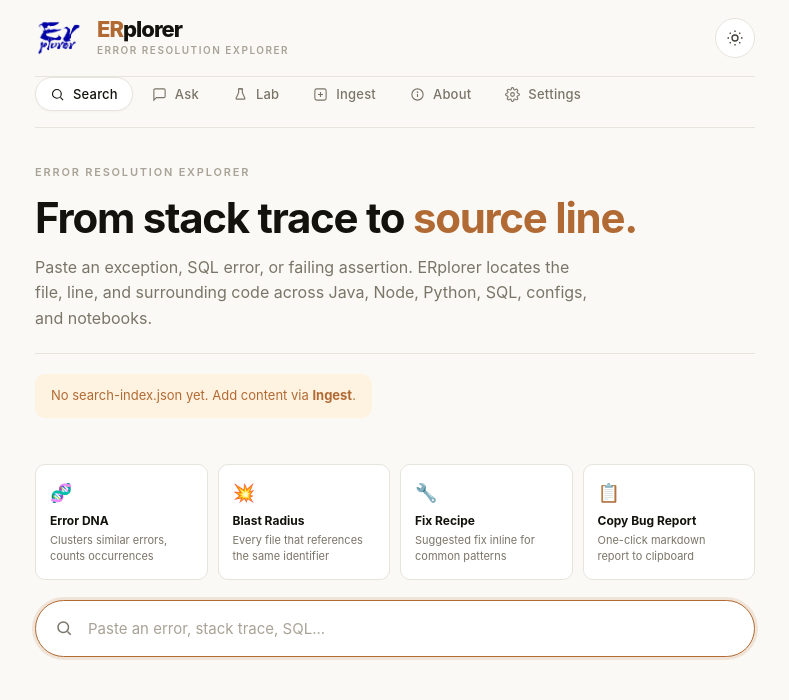
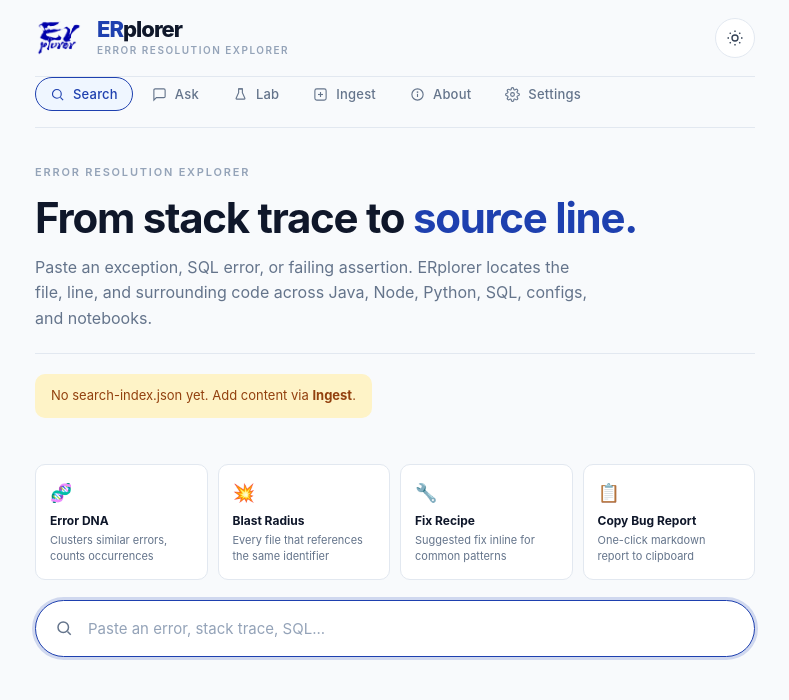
Before and after one commit to suryasticsai/erplorer, a website: page index.html in a window 1280 px wide. Shown: the whole page, without its empty margins (245-1034 px from the left). Drawn offline with Linux system fonts and the light colour scheme; no server answers.

Commit message:
Update style.css

```diff
--- a/style.css
+++ b/style.css
@@ -1,34 +1,95 @@
 /* ============================================================
    ERplorer — stylesheet
-   Warm paper palette, editorial typography, mobile-first.
+   Blue palette matching the logo. Cool, editorial, mobile-first.
    ============================================================ */
 
 /* ===== THEME TOKENS ===== */
 :root {
-  --bg:#FAF9F5; --bg-alt:#F4F2EC; --card:#FFF;
-  --code-bg:#1C1A16; --code-text:#E8E6DE; --code-muted:#7A7568;
-  --border:#E7E4DC; --border-strong:#D4D0C4;
-  --ink:#14120D; --ink-2:#45413A;
-  --muted:#7A7568; --muted-2:#A8A396;
-  --accent:#B26A34; --accent-soft:#FBF3E4;
-  --error:#B94A3C; --success:#4C7A38; --info:#3D6494; --purple:#6E4F9E;
-  --radius:18px; --radius-sm:10px; --radius-pill:999px;
+  /* Backgrounds */
+  --bg:#F8FAFC;
+  --bg-alt:#F1F5F9;
+  --card:#FFFFFF;
+
+  /* Text */
+  --ink:#0F172A;
+  --ink-2:#334155;
+  --muted:#64748B;
+  --muted-2:#94A3B8;
+
+  /* Borders */
+  --border:#E2E8F0;
+  --border-strong:#CBD5E1;
+
+  /* Accent — deep royal blue matching the logo */
+  --accent:#1E40AF;
+  --accent-strong:#1E3A8A;
+  --accent-soft:#EFF6FF;
+
+  /* Semantic */
+  --error:#DC2626;
+  --success:#16A34A;
+  --info:#0891B2;
+  --purple:#7C3AED;
+  --warn:#B45309;
+  --warn-soft:#FEF3C7;
+  --warn-text:#92400E;
+
+  /* Code blocks */
+  --code-bg:#0F172A;
+  --code-text:#E2E8F0;
+  --code-muted:#64748B;
+  --code-hit:rgba(96,165,250,0.18);
+  --code-mark-bg:rgba(96,165,250,0.5);
+  --code-mark-text:#EFF6FF;
+
+  /* Layout */
+  --radius:18px;
+  --radius-sm:10px;
+  --radius-pill:999px;
   --nav-h:68px;
-  --glass:rgba(250,249,245,0.94);
-  --bubble-ai:#FFF;
-  --bg-alt-2:#FBF3E4;
+  --glass:rgba(248,250,252,0.94);
+  --bubble-ai:#FFFFFF;
+
+  /* Focus ring */
+  --focus-ring:rgba(30,64,175,0.18);
 }
+
 [data-theme="dark"] {
-  --bg:#1A1815; --bg-alt:#24211C; --card:#262320;
-  --code-bg:#0F0E0B; --code-text:#E8E6DE; --code-muted:#6B665D;
-  --border:#35312B; --border-strong:#4A453D;
-  --ink:#F0EDE6; --ink-2:#C9C4BA;
-  --muted:#A8A29A; --muted-2:#7A7568;
-  --accent:#D4884A; --accent-soft:#3A2E1F;
-  --error:#E07866; --success:#7BA562; --info:#7EA6D6; --purple:#A98CD9;
-  --glass:rgba(26,24,21,0.92);
-  --bubble-ai:#262320;
-  --bg-alt-2:#3A2E1F;
+  --bg:#0F172A;
+  --bg-alt:#1E293B;
+  --card:#1E293B;
+
+  --ink:#F1F5F9;
+  --ink-2:#CBD5E1;
+  --muted:#94A3B8;
+  --muted-2:#64748B;
+
+  --border:#334155;
+  --border-strong:#475569;
+
+  --accent:#60A5FA;
+  --accent-strong:#3B82F6;
+  --accent-soft:#1E2D4A;
+
+  --error:#F87171;
+  --success:#4ADE80;
+  --info:#22D3EE;
+  --purple:#A78BFA;
+  --warn:#FBBF24;
+  --warn-soft:rgba(251,191,36,0.12);
+  --warn-text:#FCD34D;
+
+  --code-bg:#020617;
+  --code-text:#E2E8F0;
+  --code-muted:#64748B;
+  --code-hit:rgba(96,165,250,0.15);
+  --code-mark-bg:rgba(96,165,250,0.45);
+  --code-mark-text:#EFF6FF;
+
+  --glass:rgba(15,23,42,0.92);
+  --bubble-ai:#1E293B;
+
+  --focus-ring:rgba(96,165,250,0.25);
 }
 
 /* ===== RESET ===== */
@@ -63,7 +124,7 @@ body {
 }
 [data-theme="dark"] .app-logo-img {
   mix-blend-mode:screen;
-  filter:invert(1) hue-rotate(180deg) brightness(1.2) saturate(.9);
+  filter:invert(1) hue-rotate(180deg) brightness(1.3) saturate(1.1);
 }
 .app-title-wrap { min-width:0; flex:1; }
 .app-title {
@@ -137,7 +198,10 @@ body {
   transition:border-color .15s, box-shadow .15s, background .25s;
 }
 .search-input::placeholder { color:var(--muted-2); }
-.search-input:focus { border-color:var(--accent); box-shadow:0 0 0 3px rgba(178,106,52,.15); }
+.search-input:focus {
+  border-color:var(--accent);
+  box-shadow:0 0 0 3px var(--focus-ring);
+}
 
 /* ===== CHIPS ===== */
 .chips { display:flex; gap:8px; flex-wrap:wrap; margin-bottom:20px; }
@@ -149,8 +213,8 @@ body {
   display:inline-flex; gap:6px; align-items:center;
 }
 .chip:hover { border-color:var(--border-strong); }
-.chip.active { background:var(--ink); color:var(--bg); border-color:var(--ink); }
-.chip.active .count { color:var(--muted-2); }
+.chip.active { background:var(--accent); color:#FFF; border-color:var(--accent); }
+.chip.active .count { color:rgba(255,255,255,0.7); }
 .chip .count { font-family:ui-monospace,monospace; font-size:11px; color:var(--muted); font-weight:500; }
 
 /* ===== CARD ===== */
@@ -188,18 +252,21 @@ body {
 }
 .result-badge.dna { background:#FCE8F3; color:#B0427A; font-weight:800; }
 [data-theme="dark"] .result-badge.dna { background:rgba(176,66,122,0.2); }
-.result-badge.error, .result-badge.java-error { background:#FBEAE6; color:var(--error); }
+.result-badge.error,
+.result-badge.java-error { background:#FEE2E2; color:#B91C1C; }
 [data-theme="dark"] .result-badge.error,
-[data-theme="dark"] .result-badge.java-error { background:rgba(224,120,102,.15); }
-.result-badge.python-error { background:#E6F0FA; color:var(--info); }
-[data-theme="dark"] .result-badge.python-error { background:rgba(126,166,214,.15); }
-.result-badge.sql-error, .result-badge.test-failure { background:#F0E8F8; color:var(--purple); }
+[data-theme="dark"] .result-badge.java-error { background:rgba(248,113,113,.15); color:#FCA5A5; }
+.result-badge.python-error { background:#CFFAFE; color:#0E7490; }
+[data-theme="dark"] .result-badge.python-error { background:rgba(34,211,238,.15); color:#67E8F9; }
+.result-badge.sql-error,
+.result-badge.test-failure { background:#EDE9FE; color:#6D28D9; }
 [data-theme="dark"] .result-badge.sql-error,
-[data-theme="dark"] .result-badge.test-failure { background:rgba(169,140,217,.15); }
-.result-badge.config-error { background:#FEF3E0; color:var(--accent); }
-[data-theme="dark"] .result-badge.config-error { background:rgba(212,136,74,.15); }
+[data-theme="dark"] .result-badge.test-failure { background:rgba(167,139,250,.15); color:#C4B5FD; }
+.result-badge.config-error { background:var(--accent-soft); color:var(--accent); }
 .result-badge.crawled { background:#FCE8F3; color:#B0427A; }
-.result-badge.custom-error { background:#E6F3EF; color:#2E7A6B; }
+[data-theme="dark"] .result-badge.crawled { background:rgba(176,66,122,.2); color:#F0ABCB; }
+.result-badge.custom-error { background:#D1FAE5; color:#047857; }
+[data-theme="dark"] .result-badge.custom-error { background:rgba(52,211,153,.15); color:#6EE7B7; }
 .result-msg {
   padding:0 18px 14px; font-size:14px;
   color:var(--ink); font-weight:500; line-height:1.5;
@@ -228,9 +295,8 @@ body {
 .fix-recipe {
   padding:12px 18px 14px;
   border-top:1px solid var(--border);
-  background:#FEF3E0;
+  background:var(--accent-soft);
 }
-[data-theme="dark"] .fix-recipe { background:rgba(212,136,74,.12); }
 .fix-recipe .label {
   font-size:10px; font-weight:700; text-transform:uppercase;
   letter-spacing:1px; color:var(--accent); margin-bottom:5px;
@@ -260,14 +326,14 @@ body {
   border-top:1px solid var(--border);
 }
 .code-line { display:flex; gap:16px; padding:0 18px; white-space:pre; }
-.code-line.hit { background:rgba(178,106,52,.15); }
+.code-line.hit { background:var(--code-hit); }
 .code-num {
   color:var(--code-muted); min-width:24px; text-align:right;
   user-select:none; flex-shrink:0;
 }
 .code-text { flex:1; }
 .code-text .mark {
-  background:rgba(178,106,52,.45); color:#FFF3E0;
+  background:var(--code-mark-bg); color:var(--code-mark-text);
   padding:0 2px; border-radius:2px;
 }
 
@@ -294,7 +360,7 @@ body {
   max-width:100%; word-break:break-word;
 }
 .chat-bubble.user {
-  background:var(--ink); color:var(--bg);
+  background:var(--accent); color:#FFF;
   align-self:flex-end; border-bottom-right-radius:6px;
   max-width:82%;
 }
@@ -352,11 +418,11 @@ body {
   border:1px solid var(--border);
 }
 .btn.secondary:hover { background:var(--card); border-color:var(--border-strong); opacity:1; }
-.btn.accent { background:var(--accent); color:white; }
-.btn.accent:hover { opacity:.88; }
+.btn.accent { background:var(--accent); color:#FFF; }
+.btn.accent:hover { background:var(--accent-strong); opacity:1; }
 .btn.ghost { background:transparent; color:var(--ink); border:1px solid var(--border); }
 .btn.ghost:hover { background:var(--bg-alt); opacity:1; }
-.btn.danger { background:var(--error); color:white; }
+.btn.danger { background:var(--error); color:#FFF; }
 .btn.full { width:100%; }
 
 /* ===== FORMS ===== */
@@ -376,7 +442,7 @@ body {
 }
 .input:focus, .select:focus, .textarea:focus {
   border-color:var(--accent);
-  box-shadow:0 0 0 3px rgba(178,106,52,.15);
+  box-shadow:0 0 0 3px var(--focus-ring);
 }
 .textarea {
   font-family:ui-monospace,"SF Mono",monospace;
@@ -421,8 +487,9 @@ body {
   cursor:pointer; transition:.15s;
 }
 .subtab.active {
-  background:var(--card); color:var(--ink);
+  background:var(--card); color:var(--accent);
   box-shadow:0 1px 3px rgba(0,0,0,.06);
+  font-weight:600;
 }
 
 /* ===== DATA TABLE ===== */
@@ -473,8 +540,8 @@ body {
 }
 .nav-item svg { width:20px; height:20px; stroke:currentColor; fill:none; stroke-width:1.8; }
 .nav-item .nav-label { font-size:10px; font-weight:500; letter-spacing:.2px; }
-.nav-item.active { color:var(--ink); }
-.nav-item.active svg { stroke:var(--ink); }
+.nav-item.active { color:var(--accent); }
+.nav-item.active svg { stroke:var(--accent); }
 .nav-item.active::after {
   content:''; width:4px; height:4px; border-radius:50%;
   background:var(--accent); margin-top:1px;
@@ -499,10 +566,10 @@ body {
   .nav-item svg { width:15px; height:15px; }
   .nav-item .nav-label { font-size:13px; }
   .nav-item.active {
-    background:var(--card); color:var(--ink);
-    border-color:var(--border);
-    box-shadow:0 1px 3px rgba(0,0,0,.04);
+    background:var(--accent-soft); color:var(--accent);
+    border-color:var(--accent);
   }
+  .nav-item.active svg { stroke:var(--accent); }
   .nav-item.active::after { display:none; }
   .nav-item:not(.active)::after { display:none; }
 }
@@ -517,12 +584,24 @@ body {
   background:var(--card); padding:1px 6px; border-radius:4px;
   font-family:ui-monospace,monospace; font-size:12px; color:var(--ink-2);
 }
-.status-line.ok { background:#EAF3E5; color:#3D6B2C; }
-[data-theme="dark"] .status-line.ok { background:rgba(123,165,98,.15); color:#A8D088; }
-.status-line.err { background:#FBEAE6; color:var(--error); }
-[data-theme="dark"] .status-line.err { background:rgba(224,120,102,.15); }
-.status-line.warn { background:#FEF3E0; color:var(--accent); }
-[data-theme="dark"] .status-line.warn { background:rgba(212,136,74,.15); }
+.status-line.ok {
+  background:#DCFCE7; color:#15803D;
+}
+[data-theme="dark"] .status-line.ok {
+  background:rgba(74,222,128,.15); color:#86EFAC;
+}
+.status-line.err {
+  background:#FEE2E2; color:#B91C1C;
+}
+[data-theme="dark"] .status-line.err {
+  background:rgba(248,113,113,.15); color:#FCA5A5;
+}
+.status-line.warn {
+  background:var(--warn-soft); color:var(--warn-text);
+}
+[data-theme="dark"] .status-line.warn {
+  color:var(--warn-text);
+}
 .empty { padding:40px 20px; text-align:center; color:var(--muted-2); font-size:14px; }
 .spinner {
   display:inline-block; width:12px; height:12px;
@@ -562,7 +641,7 @@ details[open] summary::before { transform:rotate(90deg); }
 }
 .profile-avatar {
   width:72px; height:72px; border-radius:50%;
-  background:var(--ink); color:var(--bg);
+  background:var(--accent); color:#FFF;
   display:flex; align-items:center; justify-content:center;
   font-size:25px; font-weight:700; letter-spacing:-.02em;
   flex-shrink:0; border:3px solid var(--card);
@@ -637,6 +716,11 @@ details[open] summary::before { transform:rotate(90deg); }
   padding:14px; background:var(--card);
   border:1px solid var(--border);
   border-radius:var(--radius-sm); text-align:left;
+  transition:.15s;
+}
+.usp-tile:hover {
+  border-color:var(--accent);
+  background:var(--accent-soft);
 }
 .usp-tile .ico { font-size:18px; margin-bottom:6px; display:block; }
 .usp-tile .t { font-size:12px; font-weight:700; color:var(--ink); margin-bottom:3px; }
@@ -668,3 +752,4 @@ details[open] summary::before { transform:rotate(90deg); }
   font-size:12px; color:var(--muted-2); line-height:1.6;
 }
 .footer-note a { color:var(--accent); text-decoration:none; font-weight:500; }
+.footer-note a:hover { text-decoration:underline; }
```
